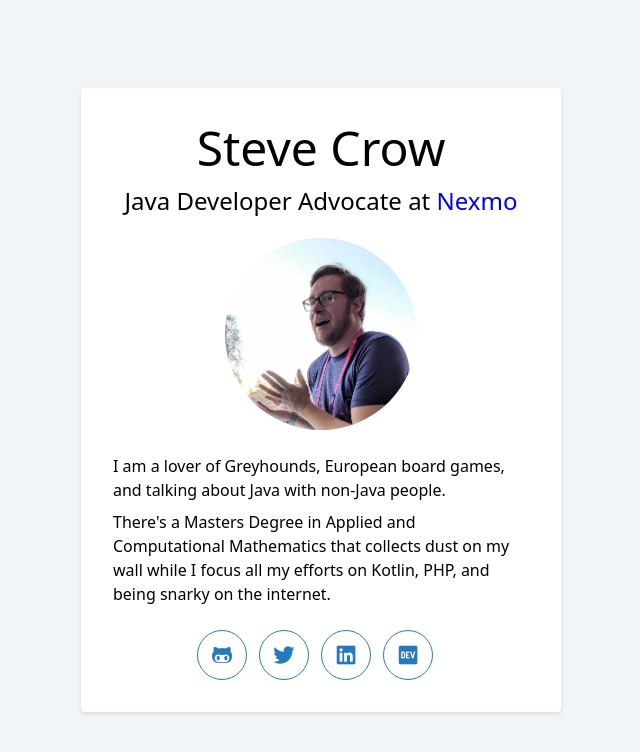
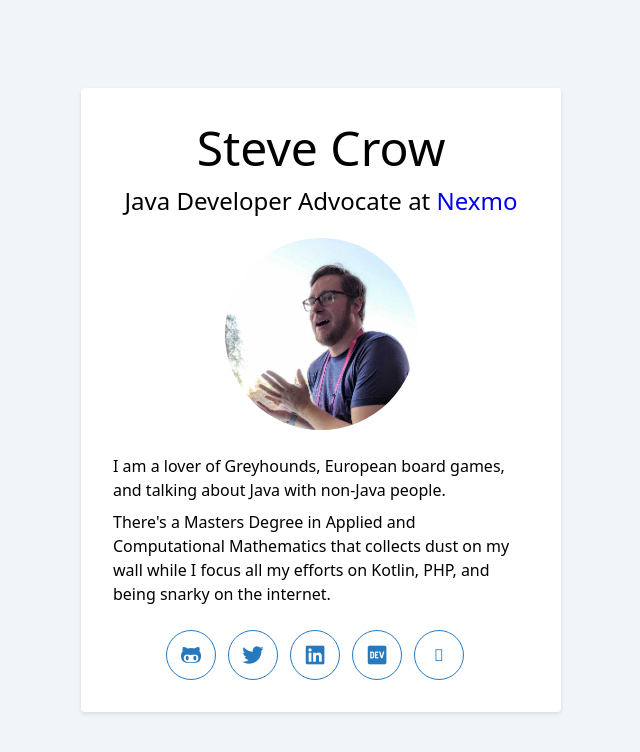
Before and after one commit to cr0wst/cr0wst.github.io, a plain HTML site: page index.html in a window 1280 px wide. Shown: the whole page, without its empty margins (319-959 px from the left). Drawn offline with Linux system fonts and the light colour scheme.

Commit message:
Add resume.

```diff
--- a/index.html
+++ b/index.html
@@ -80,6 +80,14 @@
                         </div>
                     </a>
                 </div>
+                <div class="mr-3">
+                    <a href="https://registry.jsonresume.org/cr0wst" class="no-underline">
+                        <div
+                            class="rounded-full h-6 w-6 p-6 border border-blue-dark text-blue-dark flex justify-center items-center">
+                            <i class="far fa-file-alt"></i>
+                        </div>
+                    </a>
+                </div>
             </div>
         </div>
     </div>
```
